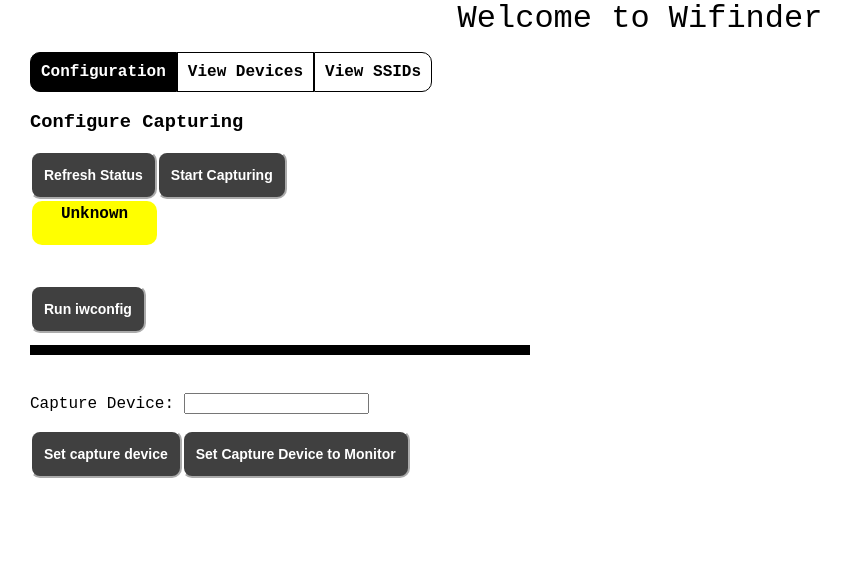
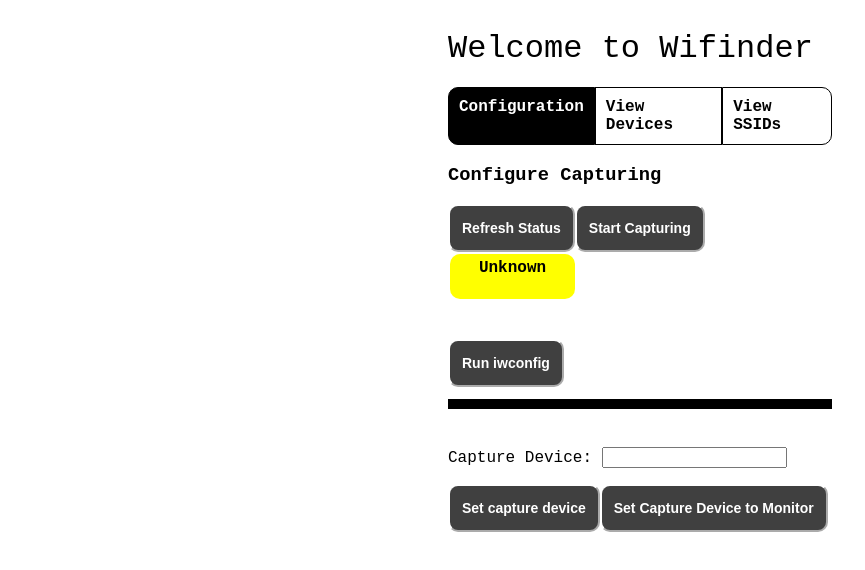
Before and after one commit to boveus/wifinder-react, a React (Create React App) app: page / in a window 1280 px wide. Shown: the top 570 px of the page, without its empty margins (0-865 px from the left). Built offline with nearby package versions, Linux system fonts and the light colour scheme.

Commit message:
refactor(styling): Items less off-center.

```diff
--- a/src/App.css
+++ b/src/App.css
@@ -4,8 +4,12 @@
 
 .header {
   font-size: 32px;
-  text-align: center;
+  padding-top: 15px;
+  margin-left: 35%;
+  margin-right: 35%;
+  margin-top: 15px;
   margin-bottom: 15px;
+
 }
 
 #tabs-panel {
@@ -21,7 +25,9 @@
 }
 
 #main {
-  margin-left: 30px
+  margin-left: 35%;
+  margin-right: 35%;
+  padding-top: 5px;
 }
 
 .tab {
@@ -57,7 +63,7 @@
   margin-top: 2px;
   margin-left: 2px;
   border-radius: 10px;
-  padding-top: 4px;
+  padding-top: 5px;
   min-height: 40px;
   max-width: 125px;
   text-align: center;
@@ -66,9 +72,9 @@
 }
 
 #available-devices-data {
-    white-space: pre-wrap;
-    font-size: 12px;
-    padding: 5px;
+  white-space: pre-wrap;
+  font-size: 12px;
+  padding: 5px;
 }
 
 #device-data-container {
```
